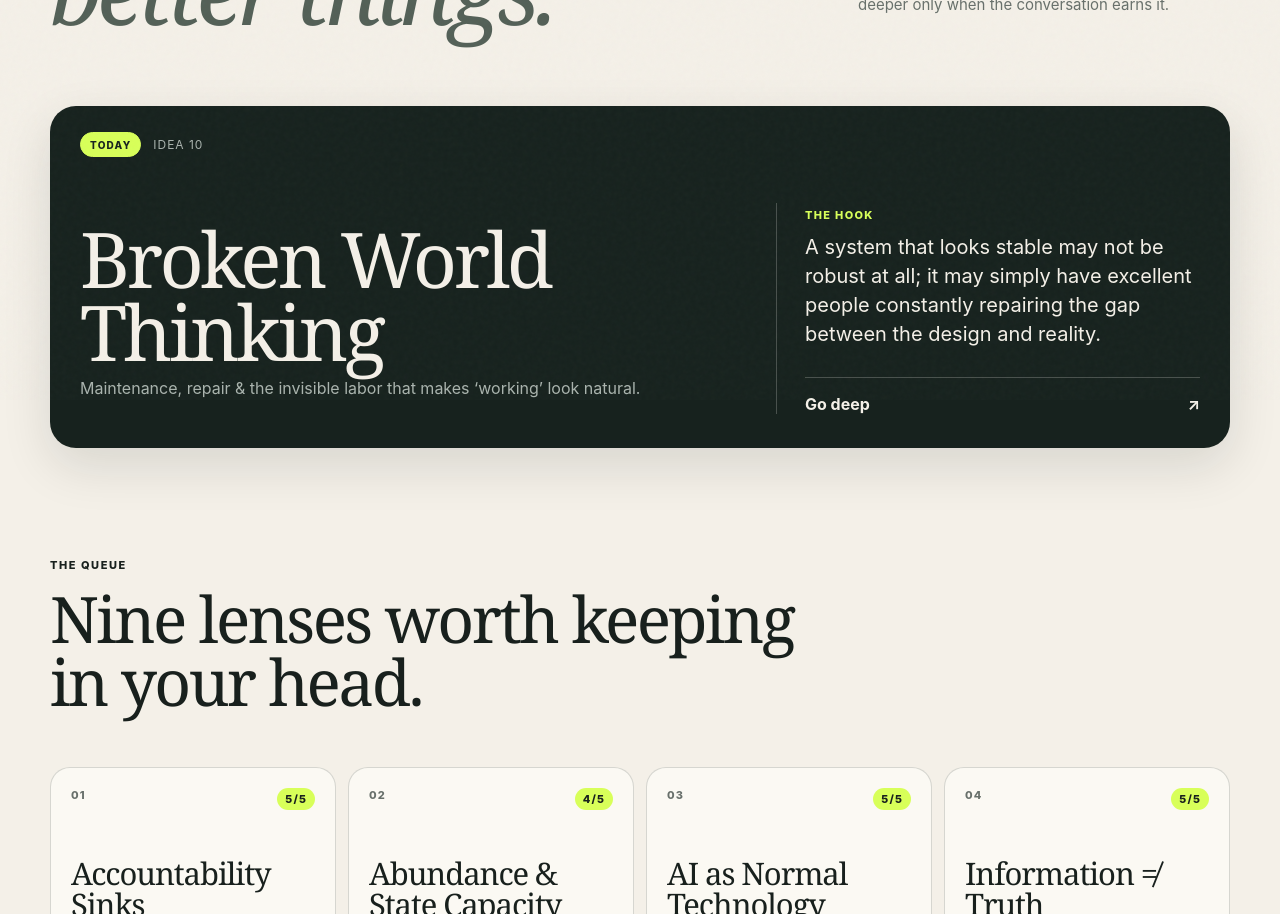
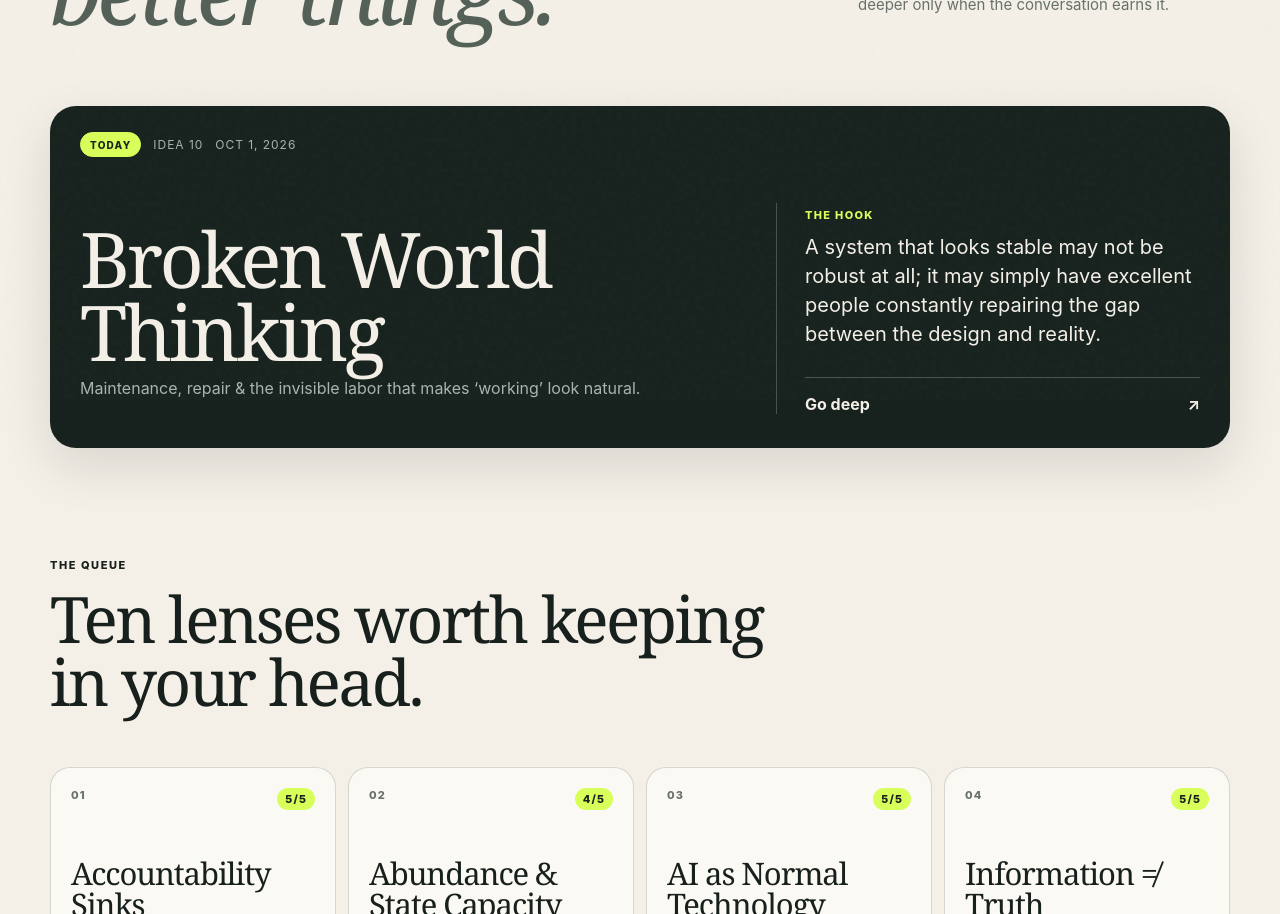
Before and after one commit to arpitas/deep-ideas, a Next.js app: page / in a window 1280 px wide. Shown: the part 400-1314 px from the top of the page. Built offline with nearby package versions, Linux system fonts and the light colour scheme.

Commit message:
Show daily publication date

```diff
--- a/app/page.tsx
+++ b/app/page.tsx
@@ -23,7 +23,7 @@ export default function Home() {
       </section>
 
       <section className="shell today-card">
-        <div className="today-meta"><span className="pill live">TODAY</span><span>Idea {String(today.number).padStart(2, "0")}</span></div>
+        <div className="today-meta"><span className="pill live">TODAY</span><span>Idea {String(today.number).padStart(2, "0")}</span>{today.publishedAt ? <span>{new Date(`${today.publishedAt}T12:00:00`).toLocaleDateString("en-US", { month: "short", day: "numeric", year: "numeric" })}</span> : null}</div>
         <div className="today-grid">
           <div><h2>{today.title}</h2><p>{today.kicker}</p></div>
           <div className="today-hook"><span>The hook</span><p>{today.hook}</p><Link href={`/ideas/${today.slug}`}>Go deep <span>↗</span></Link></div>
@@ -31,7 +31,7 @@ export default function Home() {
       </section>
 
       <section className="shell catalog">
-        <div className="section-head"><p className="overline">The queue</p><h2>Nine lenses worth keeping in your head.</h2></div>
+        <div className="section-head"><p className="overline">The queue</p><h2>Ten lenses worth keeping in your head.</h2></div>
         <div className="idea-grid">
           {allIdeas.map((idea) => {
             const isFullLesson = Boolean(getDeepLesson(idea.slug) ?? getSupplementalDeepLesson(idea.slug));
```
